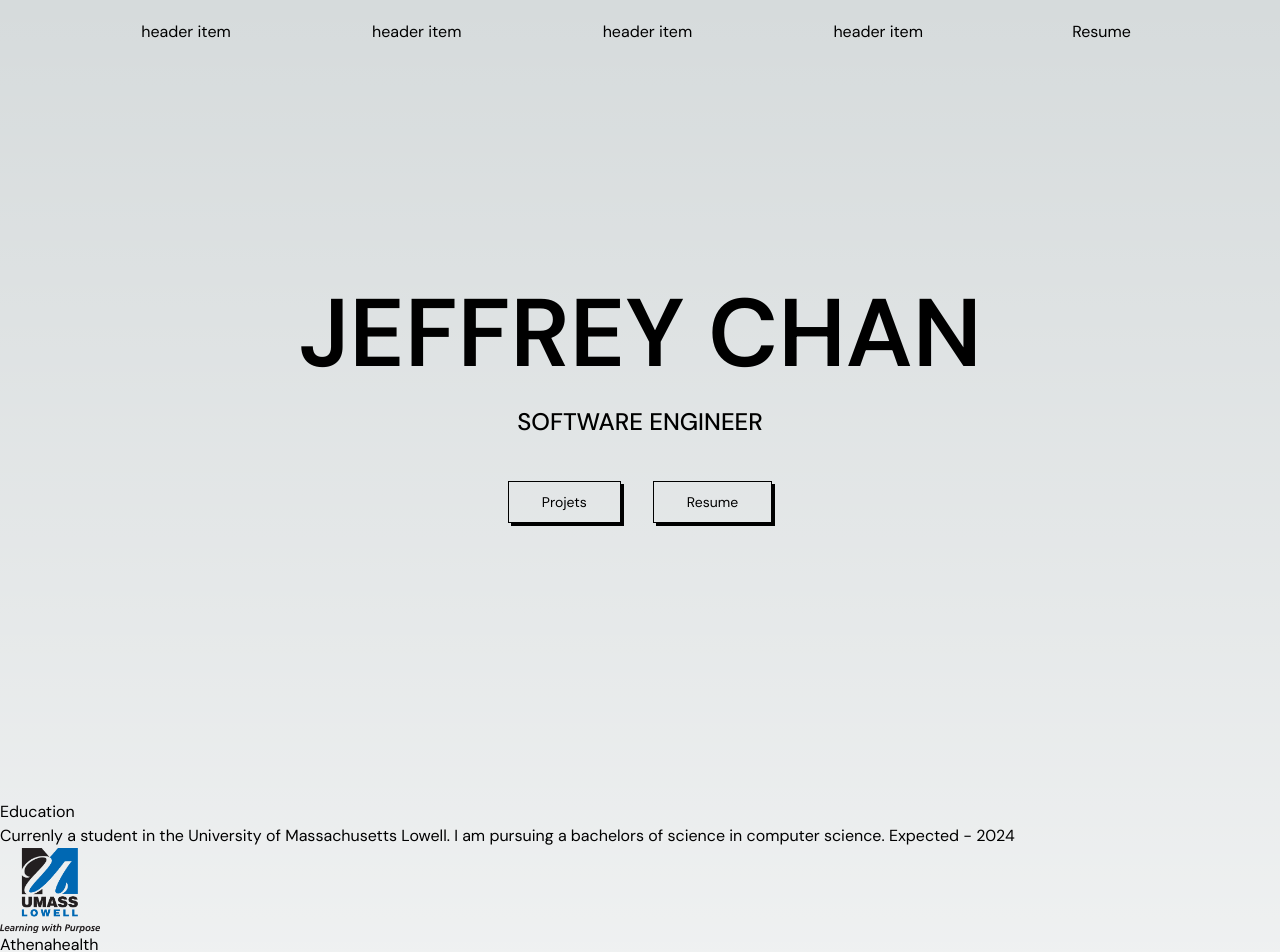
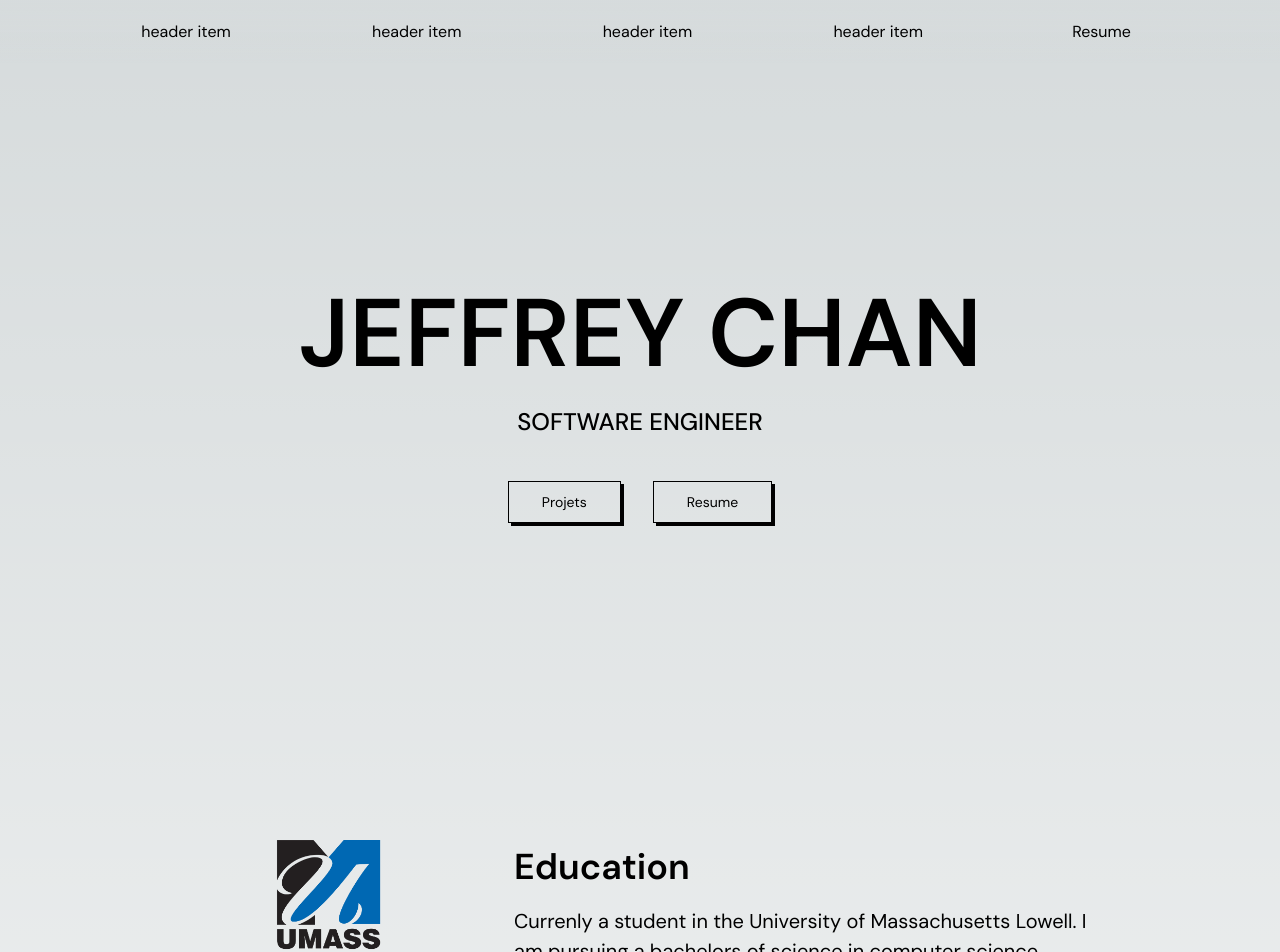
Before and after one commit to JeffreyChan1303/portfolio-website, a Next.js app: page / in a window 1280 px wide. Shown: the top 952 px of the page. Built offline with nearby package versions, Linux system fonts and the light colour scheme.

Commit message:
feat: add grid laygout to content sections

```diff
--- a/app/globals.css
+++ b/app/globals.css
@@ -6,6 +6,22 @@
   --foreground-rgb: 0, 0, 0;
   --background-start-rgb: 214, 219, 220;
   --background-end-rgb: 255, 255, 255;
+
+  --ff-primary: 'DM Sans', sans-serif;
+  --ff-secondary: 'Inter', sans-serif;
+
+  --fw-reg: 300;
+  --fw-semi-bold: 600;
+  --fw-bold: 900;
+
+  --clr-light: #ffefe5;
+  --clr-dark: #000;
+  --clr-accent: #5c52a8;
+
+  --fs-h1: 3rem;
+  --fs-h2: 2.25rem;
+  --fs-h3: 1.25rem;
+  --fs-body: 1rem;
 }
 
 /* @media (prefers-color-scheme: dark) {
@@ -18,23 +34,28 @@
 
 body {
   color: rgb(var(--foreground-rgb));
-  background: linear-gradient(
-      to bottom,
-      transparent,
-      rgb(var(--background-end-rgb))
-    )
+  background: linear-gradient(to bottom, transparent, rgb(var(--background-end-rgb)))
     rgb(var(--background-start-rgb));
 }
 
 /* general styles */
 
-* {
+*,
+*::before,
+*::after {
   margin: 0;
   padding: 0;
   box-sizing: border-box;
   /* font-family: "Poppins", sans-serif; */
   scroll-behavior: smooth;
   /* color-scheme: dark; */
+}
+
+.text-link {
+  transition: 250ms ease-in-out;
+}
+.text-link:hover {
+  @apply opacity-75 scale-105;
 }
 
 /* hero styles */
@@ -52,7 +73,7 @@ body {
 }
 
 .hero__btn-wrapper {
-  @apply mt-8
+  @apply mt-8;
 }
 
 .hero__btn {
@@ -77,47 +98,62 @@ body {
 /* header styles */
 
 .header {
-  @apply fixed w-full flex flex-1 z-50 justify-evenly h-16 items-center
+  @apply fixed w-full flex flex-1 z-50 justify-evenly h-16 items-center;
+  background: linear-gradient(180deg, rgb(var(--background-start-rgb)), transparent);
 }
 
 /* section styles */
-.section__title {
-
-}
-.section__subtitle {
-
-}
-.section__content {
-
+.section__wrapper {
+  @apply grid p-10 max-w-screen-lg m-auto gap-x-6 gap-y-3;
 }
 
 .section--left {
-
+  grid-template-columns: 0.35fr 0.65fr;
+  grid-template-areas:
+    'img title'
+    'img description';
 }
 
 .section--right {
+  grid-template-columns: 0.65fr 0.35fr;
+  grid-template-areas:
+    'title img'
+    'description img';
+}
+.section__title {
+  grid-area: title;
+  font-size: var(--fs-h2);
+  font-weight: var(--fw-semi-bold);
+}
 
+.section__subtitle {
+}
+
+.section__description {
+  grid-area: description;
+  font-size: var(--fs-h3);
 }
 
 .section__img-wrapper {
-
+  @apply relative;
+  grid-area: img;
 }
 
 .section__img {
-
+  object-fit: contain;
 }
 
 /* footer styles */
 .footer__hr {
   max-width: 1100px;
   height: 1px;
-  background-color: rgba(0, 0, 0, .4);
+  background-color: rgba(0, 0, 0, 0.4);
   margin: 0 auto;
 }
 
 .footer__icons {
-  @apply flex justify-center gap-3
+  @apply flex justify-center gap-3;
 }
 .footer__icon-link {
-  @apply p-2
+  @apply p-2;
 }
--- a/components/TempContent.tsx
+++ b/components/TempContent.tsx
@@ -13,13 +13,7 @@ const TempContent = () => {
           <h2 className="section__title">{content.title}</h2>
           <p className="section__description">{content.description}</p>
           <div className="section__img-wrapper">
-            <Image
-              width="100"
-              height="100"
-              className="section__img"
-              src={content.img}
-              alt="MISSING IMAGE"
-            />
+            <Image fill={true} className="section__img" src={content.img} alt="MISSING IMAGE" />
           </div>
         </section>
       ))}
--- a/utils/constants.ts
+++ b/utils/constants.ts
@@ -8,7 +8,7 @@ const EDUCATION: ContentType = [
   {
     title: 'Education',
     description:
-      'Currenly a student in the University of Massachusetts Lowell. I am pursuing a bachelors of science in computer science. Expected - 2024',
+      'Currenly a student in the University of Massachusetts Lowell. I am pursuing a bachelors of science in computer science. Expected - May 2025',
     img: '/assets/UML-Logo.png',
   },
 ];
@@ -20,7 +20,8 @@ const EXPERIENCES: ContentType = [
   },
   {
     title: 'UML Research Intern',
-    description: 'Worked with Professor Sashank Narain with scheduling research',
+    description:
+      'Worked with Professor Sashank Narain with scheduling researchWorked with Professor Sashank Narain with scheduling researchWorked with Professor Sashank Narain with scheduling research',
     img: '/assets/UML-Logo.png',
   },
 ];
```
